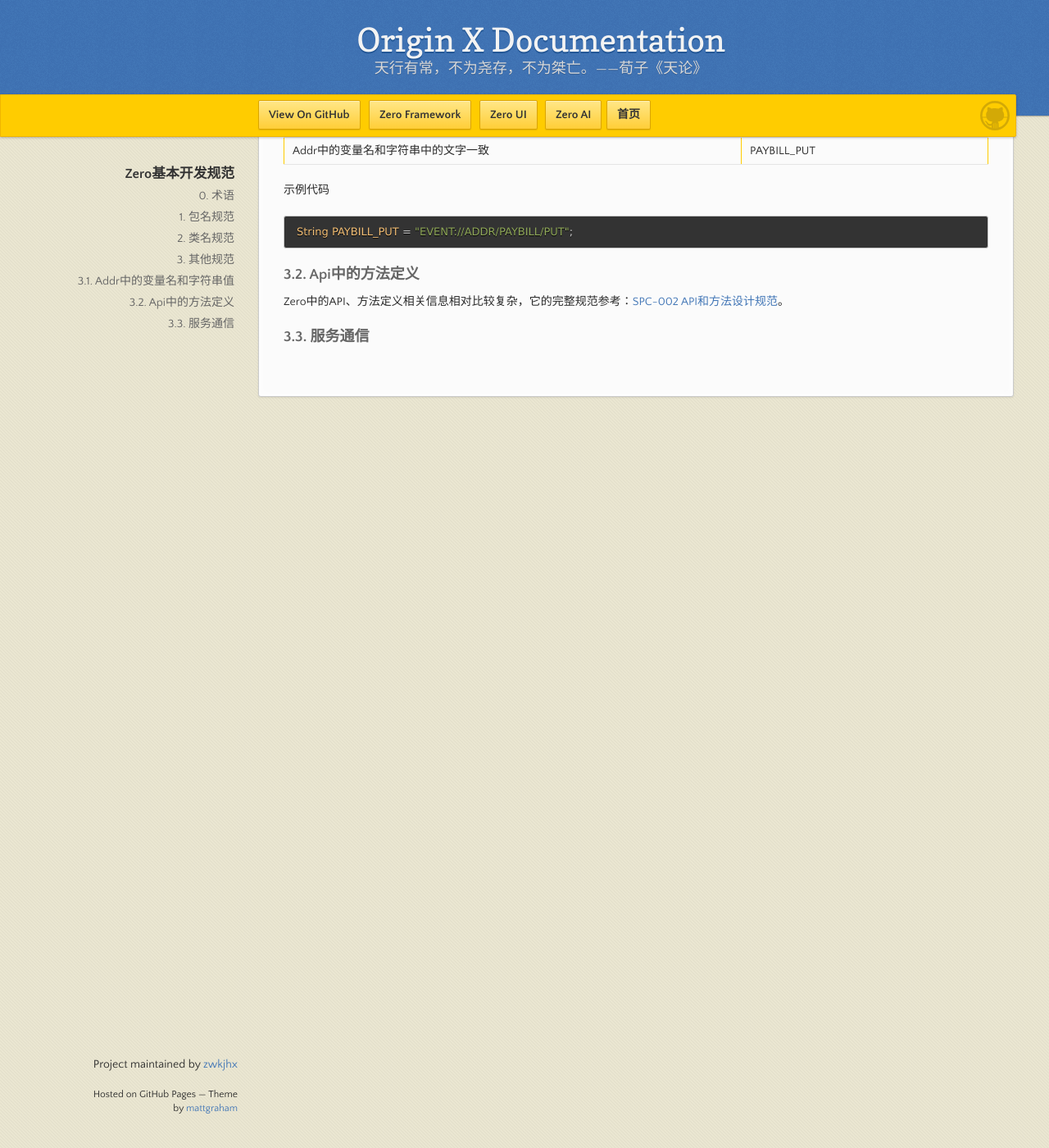
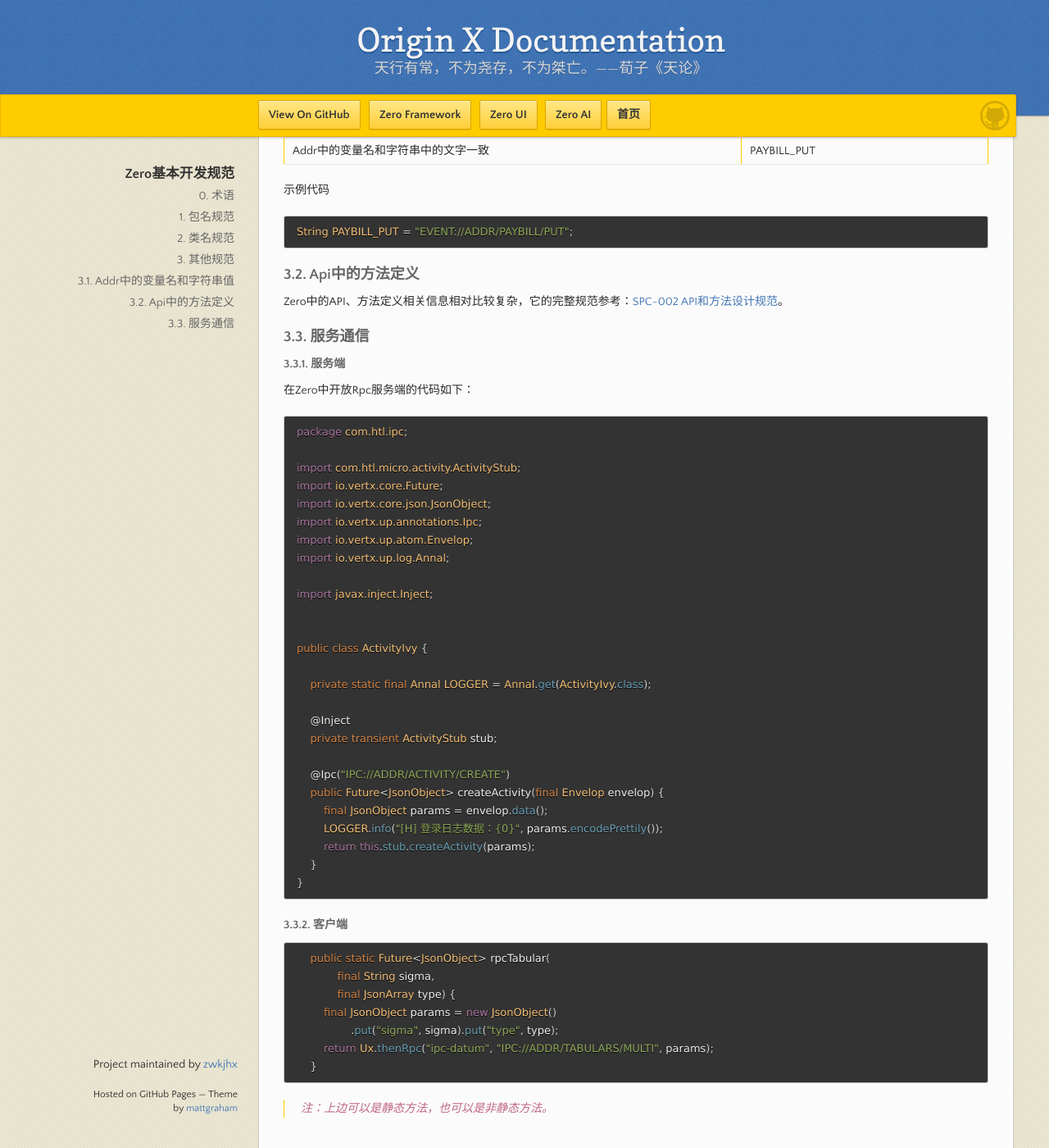
Before and after one commit to zwkjhx/ox-doc, a Jekyll site: the page built from specification/1-zerogui-fan/spc-001-zeroji-ben-kai-fa-gui-fan.md, in a window 1280 px wide and 1400 px high, scrolled down 1669 px. Shown: the whole window at 82% size. Built offline with Jekyll 4.4.1, drawn with Linux system fonts in a browser that asks for light colours; our own code applies the rules of GitHub Pages for plain Markdown files; before the commit the page ends 2193 px from its top, so only the background shows below that.

Commit message:
Updates specification/1-zerogui-fan/spc-001-zeroji-ben-kai-fa-gui-fan.md
Auto commit by GitBook Editor

````diff
--- a/specification/1-zerogui-fan/spc-001-zeroji-ben-kai-fa-gui-fan.md
+++ b/specification/1-zerogui-fan/spc-001-zeroji-ben-kai-fa-gui-fan.md
@@ -61,3 +61,50 @@
 Zero中的API、方法定义相关信息相对比较复杂，它的完整规范参考：[SPC-002 API和方法设计规范](/specification/1-zerogui-fan/spc-002-apihe-fang-fa-she-ji-gui-fan.html)。
 
 ### 3.3. 服务通信
+
+#### 3.3.1. 服务端
+
+在Zero中开放Rpc服务端的代码如下：
+
+```java
+package com.htl.ipc;
+
+import com.htl.micro.activity.ActivityStub;
+import io.vertx.core.Future;
+import io.vertx.core.json.JsonObject;
+import io.vertx.up.annotations.Ipc;
+import io.vertx.up.atom.Envelop;
+import io.vertx.up.log.Annal;
+
+import javax.inject.Inject;
+
+
+public class ActivityIvy {
+
+    private static final Annal LOGGER = Annal.get(ActivityIvy.class);
+
+    @Inject
+    private transient ActivityStub stub;
+
+    @Ipc("IPC://ADDR/ACTIVITY/CREATE")
+    public Future<JsonObject> createActivity(final Envelop envelop) {
+        final JsonObject params = envelop.data();
+        LOGGER.info("[H] 登录日志数据：{0}", params.encodePrettily());
+        return this.stub.createActivity(params);
+    }
+}
+```
+
+#### 3.3.2. 客户端
+
+```java
+    public static Future<JsonObject> rpcTabular(
+            final String sigma,
+            final JsonArray type) {
+        final JsonObject params = new JsonObject()
+                .put("sigma", sigma).put("type", type);
+        return Ux.thenRpc("ipc-datum", "IPC://ADDR/TABULARS/MULTI", params);
+    }
+```
+
+> 注：上边可以是静态方法，也可以是非静态方法。
````
